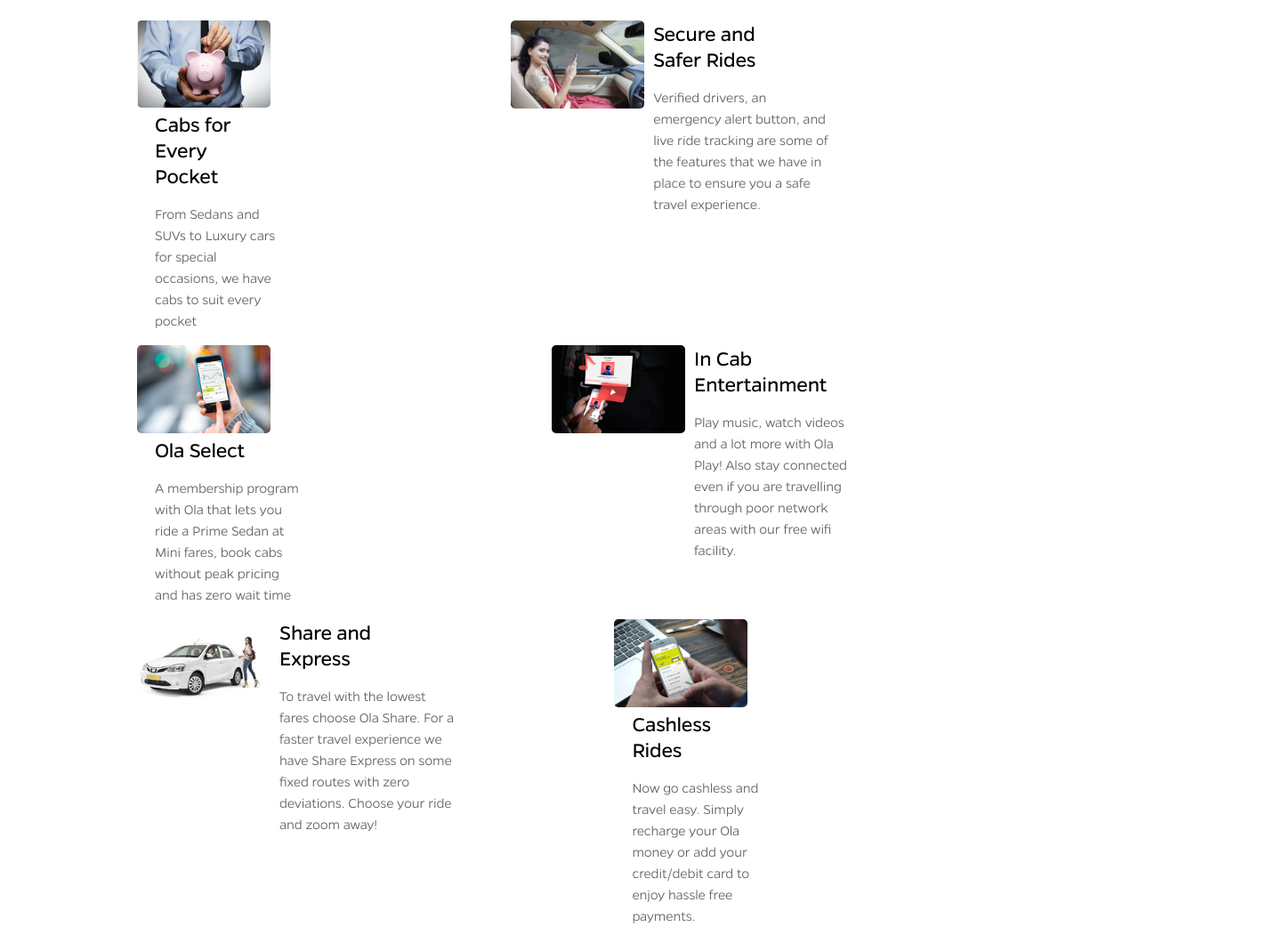
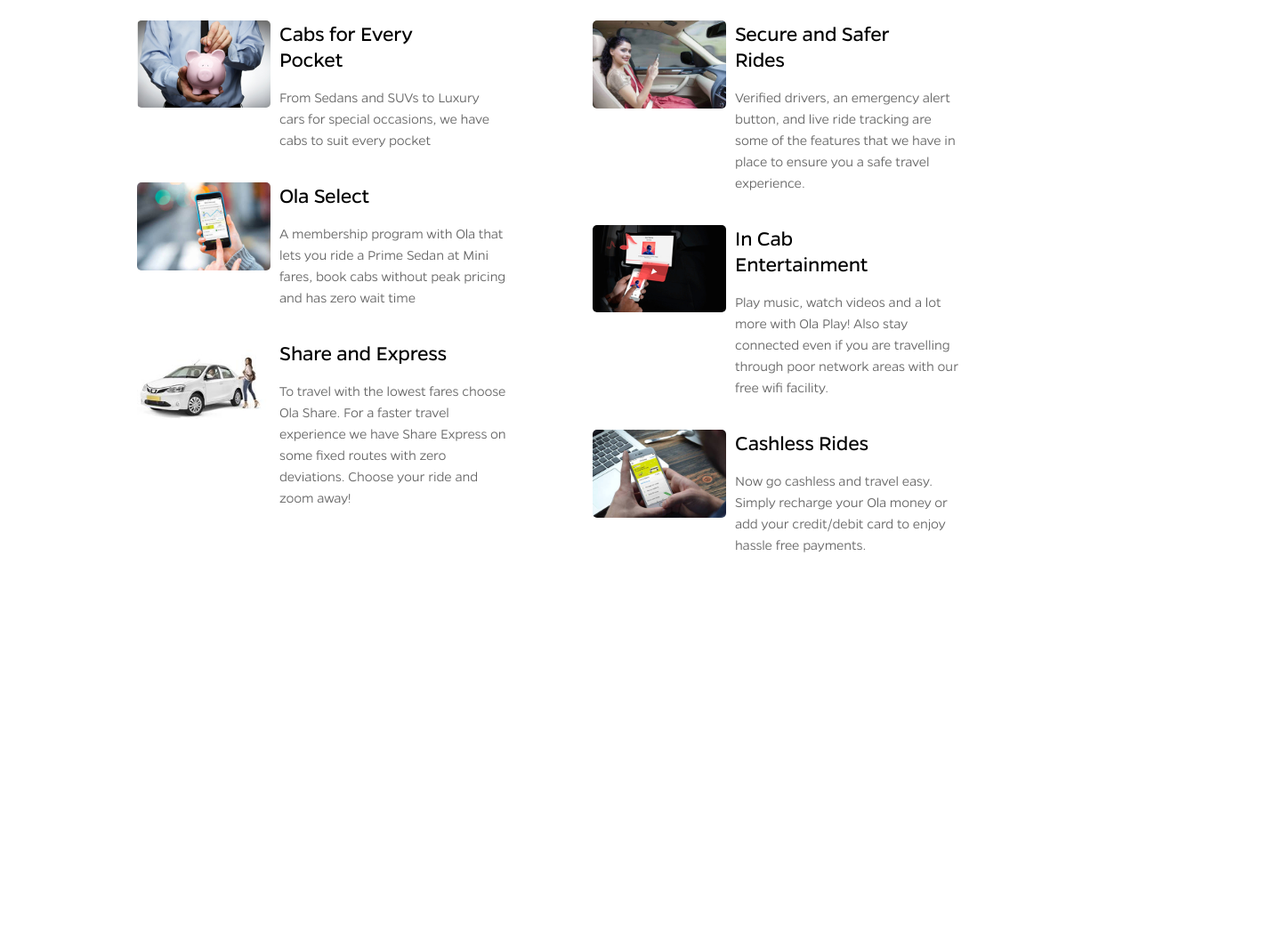
Before and after one commit to abinpanil/OlaHomepage, a plain HTML site: page index.html in a window 1280 px wide. Shown: the part 1903-2963 px from the top of the page at 89% size, 1434 px wide, since content can reach past the window. After the commit the page ends 2603 px from the top, so only its background shows below. Drawn offline with Linux system fonts and the light colour scheme.

Commit message:
items allignment done

```diff
--- a/index.html
+++ b/index.html
@@ -226,7 +226,7 @@
                     The best way to travel to your destination
                 </label>
             </div>
-            <div class="item_list" style="padding-top: 40px;">
+            <div class="item_list" style="">
                 <div class="first_sec">
                     <div class="first_item">
                         <div class="item_image"><img src="Resources/00000000368.jpg" alt="" style="width: 150px; border-radius: 5px;"></div>
@@ -240,6 +240,34 @@
                         </div>
                     </div>
                     <div class="first_item">
+                        <div class="item_image"><img src="Resources/00000000374.jpg" alt="" style="width: 150px; border-radius: 5px;"></div>
+                        <div class="list_texts">
+                            <h4 class="heading">
+                                Ola Select
+                            </h4>
+                            <p class="info">
+                                A membership program with Ola that lets you ride a Prime Sedan at Mini fares, book cabs without peak pricing and has zero wait time
+                            </p>
+                        </div>
+                    </div>
+                    <div class="first_item">
+                        <div class="item_image"><img src="Resources/00000000382.jpg" alt="" style="width: 150px; border-radius: 5px;"></div>
+                        <div class="list_texts">
+                            <h4 class="heading">
+                                Share and Express
+                            </h4>
+                            <p class="info">
+
+                                To travel with the lowest fares choose Ola Share. For a faster travel experience we have Share Express on some fixed routes with zero deviations. Choose your ride and zoom away!
+
+                            </p>
+                        </div>
+                    </div>
+
+
+                </div>
+                <div class="second_sec">
+                    <div class="first_item">
                         <div class="item_image"><img src="Resources/00000000370.jpg" alt="" style="width: 150px; border-radius: 5px;"></div>
                         <div class="list_texts">
                             <h4 class="heading">
@@ -251,19 +279,6 @@
                         </div>
                     </div>
 
-                </div>
-                <div class="second_sec">
-                    <div class="first_item">
-                        <div class="item_image"><img src="Resources/00000000374.jpg" alt="" style="width: 150px; border-radius: 5px;"></div>
-                        <div class="list_texts">
-                            <h4 class="heading">
-                                Ola Select
-                            </h4>
-                            <p class="info">
-                                A membership program with Ola that lets you ride a Prime Sedan at Mini fares, book cabs without peak pricing and has zero wait time
-                            </p>
-                        </div>
-                    </div>
                     <div class="first_item">
                         <div class="item_image"><img src="Resources/00000000371.jpg" alt="" style="width: 150px; border-radius: 5px;"></div>
                         <div class="list_texts">
@@ -272,21 +287,6 @@
                             </h4>
                             <p class="info">
                                 Play music, watch videos and a lot more with Ola Play!  Also stay connected even if you are travelling through poor network areas with our free wifi facility.
-                            </p>
-                        </div>
-                    </div>
-                </div>
-                <div class="third_sec">
-                    <div class="first_item">
-                        <div class="item_image"><img src="Resources/00000000382.jpg" alt="" style="width: 150px; border-radius: 5px;"></div>
-                        <div class="list_texts">
-                            <h4 class="heading">
-                                Share and Express
-                            </h4>
-                            <p class="info">
-
-                                To travel with the lowest fares choose Ola Share. For a faster travel experience we have Share Express on some fixed routes with zero deviations. Choose your ride and zoom away!
-
                             </p>
                         </div>
                     </div>
@@ -302,6 +302,7 @@
                         </div>
                     </div>
                 </div>
+
             </div>
         </div>
     </section>
--- a/style.css
+++ b/style.css
@@ -346,18 +346,22 @@ section{
     padding-bottom: 22px;
     padding-left: 3px;
 }
-.items_list{
+.item_list{
     display: flex;
     padding-top: 20px;
+    flex-direction: row;
+    width: 100vw;
+
 }
 .first_sec{
     display: flex;
+   flex-direction: column;
+    width: 40vw;
 }
 .second_sec{
     display: flex;
-}
-.third_sec{
-    display: flex;
+   flex-direction: column;
+    width: 40vw;
 }
 .item_image{
     width: 140px;
@@ -384,5 +388,5 @@ section{
     line-height: 24px;
 }
 .first_item{
-    padding-right: 140px;
+    padding-top: 20px;
 }
```
